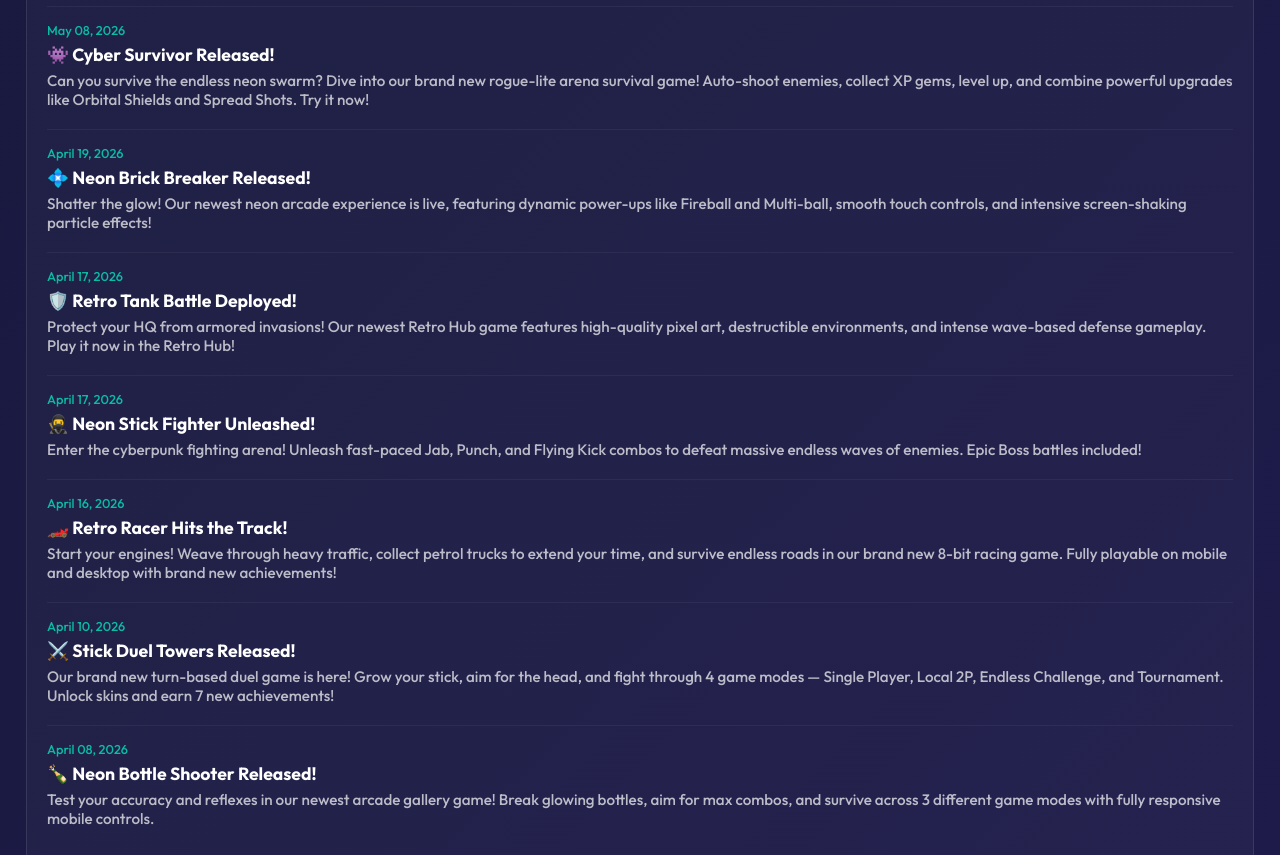
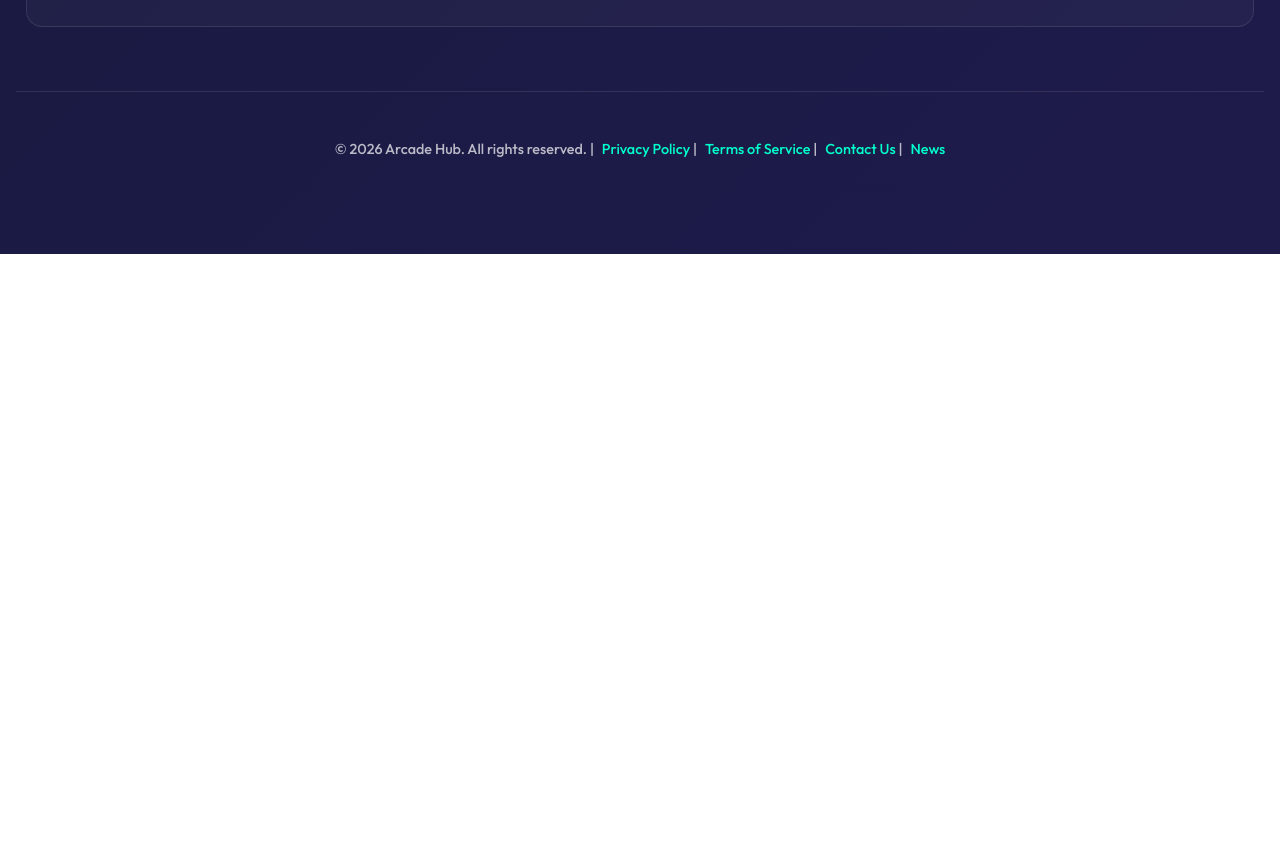
Before and after one commit to vayutripathi10/arcade-hub, a plain HTML site: page index.html in a window 1280 px wide. Shown: the part 4640-5495 px from the top of the page. After the commit the page ends 4894 px from the top, so only its background shows below. Drawn offline with Linux system fonts and the light colour scheme.

Commit message:
Pruned news feed to latest 3 items for a cleaner dashboard

```diff
--- a/index.html
+++ b/index.html
@@ -411,41 +411,6 @@
                     <h3>🚀 Sky Jumper Released!</h3>
                     <p>Take to the skies in our brand new neon vertical jumper! Master the double jump, dodge incoming rockets, bounce on springs, and build massive combos. How high can you climb? Try it now!</p>
                 </div>
-                <div class="news-item">
-                    <span class="news-date">May 08, 2026</span>
-                    <h3>👾 Cyber Survivor Released!</h3>
-                    <p>Can you survive the endless neon swarm? Dive into our brand new rogue-lite arena survival game! Auto-shoot enemies, collect XP gems, level up, and combine powerful upgrades like Orbital Shields and Spread Shots. Try it now!</p>
-                </div>
-                <div class="news-item">
-                    <span class="news-date">April 19, 2026</span>
-                    <h3>💠 Neon Brick Breaker Released!</h3>
-                    <p>Shatter the glow! Our newest neon arcade experience is live, featuring dynamic power-ups like Fireball and Multi-ball, smooth touch controls, and intensive screen-shaking particle effects!</p>
-                </div>
-                <div class="news-item">
-                    <span class="news-date">April 17, 2026</span>
-                    <h3>🛡️ Retro Tank Battle Deployed!</h3>
-                    <p>Protect your HQ from armored invasions! Our newest Retro Hub game features high-quality pixel art, destructible environments, and intense wave-based defense gameplay. Play it now in the Retro Hub!</p>
-                </div>
-                <div class="news-item">
-                    <span class="news-date">April 17, 2026</span>
-                    <h3>🥷 Neon Stick Fighter Unleashed!</h3>
-                    <p>Enter the cyberpunk fighting arena! Unleash fast-paced Jab, Punch, and Flying Kick combos to defeat massive endless waves of enemies. Epic Boss battles included!</p>
-                </div>
-                <div class="news-item">
-                    <span class="news-date">April 16, 2026</span>
-                    <h3>🏎️ Retro Racer Hits the Track!</h3>
-                    <p>Start your engines! Weave through heavy traffic, collect petrol trucks to extend your time, and survive endless roads in our brand new 8-bit racing game. Fully playable on mobile and desktop with brand new achievements!</p>
-                </div>
-                <div class="news-item">
-                    <span class="news-date">April 10, 2026</span>
-                    <h3>⚔️ Stick Duel Towers Released!</h3>
-                    <p>Our brand new turn-based duel game is here! Grow your stick, aim for the head, and fight through 4 game modes — Single Player, Local 2P, Endless Challenge, and Tournament. Unlock skins and earn 7 new achievements!</p>
-                </div>
-                <div class="news-item">
-                    <span class="news-date">April 08, 2026</span>
-                    <h3>🍾 Neon Bottle Shooter Released!</h3>
-                    <p>Test your accuracy and reflexes in our newest arcade gallery game! Break glowing bottles, aim for max combos, and survive across 3 different game modes with fully responsive mobile controls.</p>
-                </div>
             </div>
         </section>
     </main>
```
